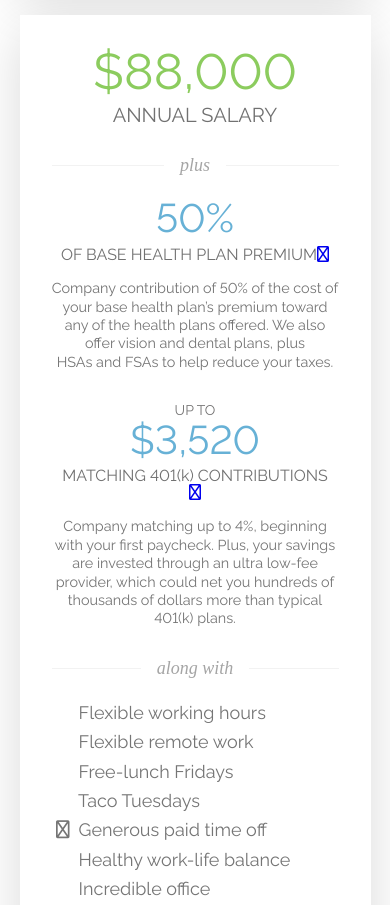
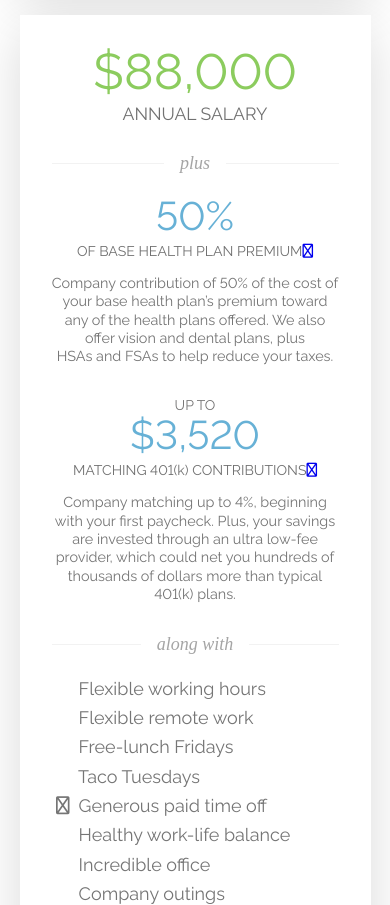
Before and after one commit to sparksuite/salary-calculator, a React (Create React App) app: page / in a window 390 px wide. Shown: the part 848-1753 px from the top of the page. Built offline with nearby package versions, Linux system fonts and the light colour scheme; some icons are missing; a web font is replaced by a local one.

Commit message:
Fix subtitle line breaking on mobile
The `<Figure />` component's subtitle had a tendency to break on mobile devices in such a way that the "info" icon appeared on its own line.

```diff
--- a/src/components/figure.tsx
+++ b/src/components/figure.tsx
@@ -33,6 +33,10 @@ const Subtitle = styled.figcaption`
 	svg {
 		margin-left: 0.3rem;
 		color: #bdbdbd;
+	}
+
+	@media (max-width: 425px) {
+		font-size: 1.1em;
 	}
 `;
 
```
Also changed, not shown: 1 other file (tests, documents, lock files or other folders).
